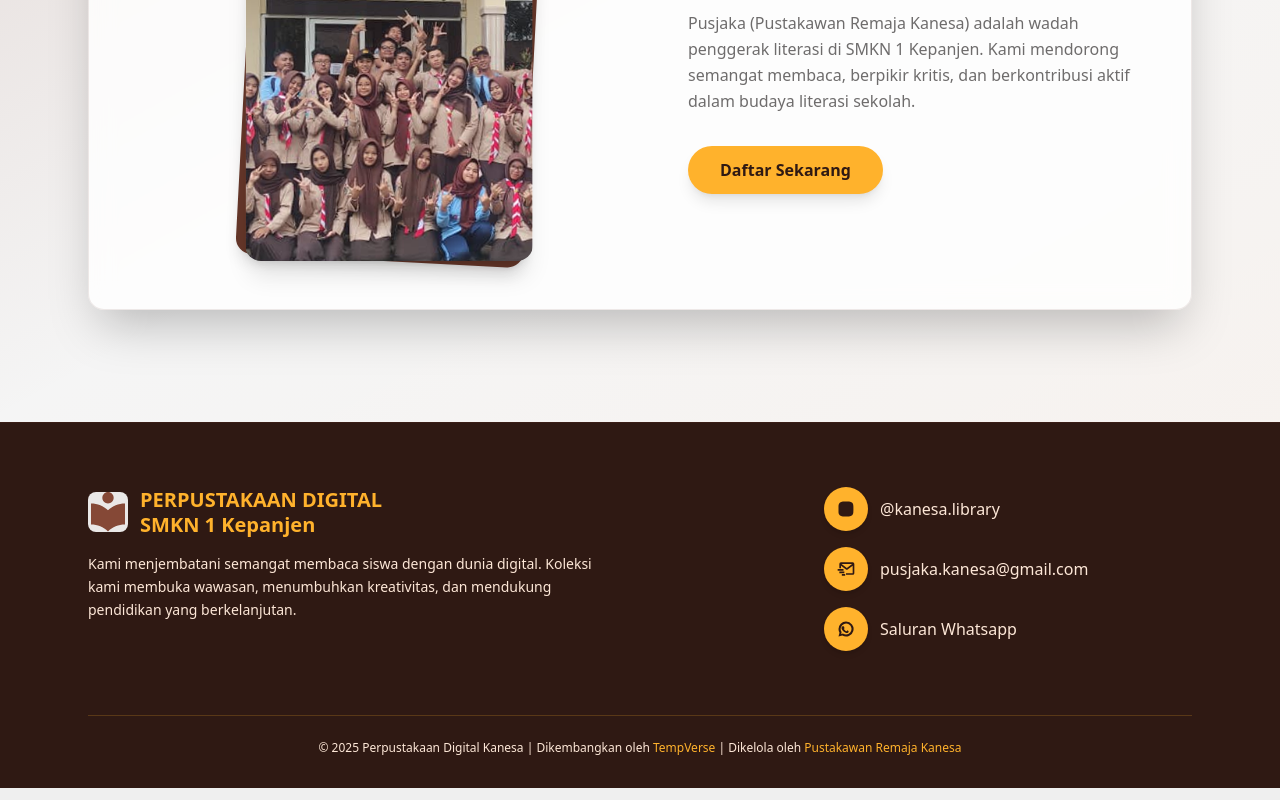
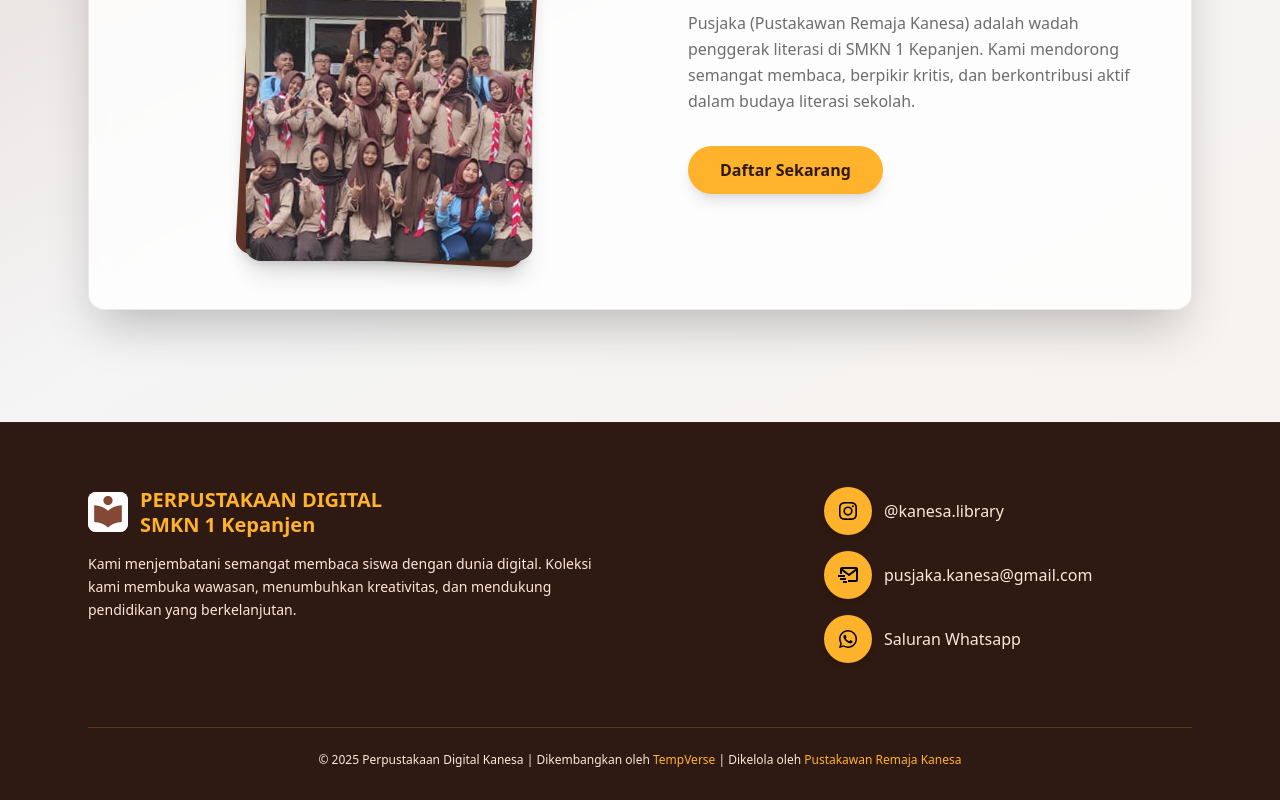
Before and after one commit to Termoc/perpus, a Next.js app: page / in a window 1280 px wide. Shown: the part 3021-3821 px from the top of the page. Built offline with nearby package versions, Linux system fonts and the light colour scheme; no server answers.

Commit message:
Restyle logo in footer

```diff
--- a/src/components/Footer.jsx
+++ b/src/components/Footer.jsx
@@ -34,8 +34,7 @@ export default function Footer() {
                   src="/library.svg"
                   alt="Logo Perpustakaan"
                   fill
-                  className="object-contain"
-                  sizes="40px"
+                  className="relative w-10 h-10 bg-white/90 rounded-lg p-1"
                   priority
                 />
               </div>
@@ -65,34 +64,53 @@ export default function Footer() {
                       {item.icon === "instagram" && (
                         <svg
                           xmlns="http://www.w3.org/2000/svg"
-                          className="h-5 w-5"
+                          className="h-6 w-6"
                           viewBox="0 0 24 24"
-                          fill="currentColor"
                         >
-                          <path d="M12 7.4a4.6 4.6 0 1 0 0 9.2 4.6 4.6 0 0 0 0-9.2Zm0 7.6a3 3 0 1 1 0-6 3 3 0 0 1 0 6Z" />
-                          <circle cx="16.8" cy="7.2" r="1.1" />
-                          <path d="M20.5 6.1A4.6 4.6 0 0 0 17.9 3.5a6.5 6.5 0 0 0-2.2-.4c-.9 0-1.3-.1-3.7-.1s-2.8 0-3.7.1A6.5 6.5 0 0 0 6.1 3.5 4.6 4.6 0 0 0 3.5 6.1 6.5 6.5 0 0 0 3 8.3c0 .9 0 1.3 0 3.7s0 2.8 0 3.7a6.5 6.5 0 0 0 .4 2.2 4.6 4.6 0 0 0 2.6 2.6 6.5 6.5 0 0 0 2.2.4c.9 0 1.3.1 3.7.1s2.8 0 3.7-.1a6.5 6.5 0 0 0 2.2-.4 4.6 4.6 0 0 0 2.6-2.6 6.5 6.5 0 0 0 .4-2.2c0-.9.1-1.3.1-3.7s0-2.8-.1-3.7a6.5 6.5 0 0 0-.4-2.2Z" />
+                          <path
+                            fill="#000"
+                            d="M11.999 7.377a4.623 4.623 0 1 0 0 9.248a4.623 4.623 0 0 0 0-9.248m0 7.627a3.004 3.004 0 1 1 0-6.008a3.004 3.004 0 0 1 0 6.008"
+                          ></path>
+                          <circle
+                            cx={16.806}
+                            cy={7.207}
+                            r={1.078}
+                            fill="#000"
+                          ></circle>
+                          <path
+                            fill="#000"
+                            d="M20.533 6.111A4.6 4.6 0 0 0 17.9 3.479a6.6 6.6 0 0 0-2.186-.42c-.963-.042-1.268-.054-3.71-.054s-2.755 0-3.71.054a6.6 6.6 0 0 0-2.184.42a4.6 4.6 0 0 0-2.633 2.632a6.6 6.6 0 0 0-.419 2.186c-.043.962-.056 1.267-.056 3.71s0 2.753.056 3.71c.015.748.156 1.486.419 2.187a4.6 4.6 0 0 0 2.634 2.632a6.6 6.6 0 0 0 2.185.45c.963.042 1.268.055 3.71.055s2.755 0 3.71-.055a6.6 6.6 0 0 0 2.186-.419a4.6 4.6 0 0 0 2.633-2.633c.263-.7.404-1.438.419-2.186c.043-.962.056-1.267.056-3.71s0-2.753-.056-3.71a6.6 6.6 0 0 0-.421-2.217m-1.218 9.532a5 5 0 0 1-.311 1.688a3 3 0 0 1-1.712 1.711a5 5 0 0 1-1.67.311c-.95.044-1.218.055-3.654.055c-2.438 0-2.687 0-3.655-.055a5 5 0 0 1-1.669-.311a3 3 0 0 1-1.719-1.711a5.1 5.1 0 0 1-.311-1.669c-.043-.95-.053-1.218-.053-3.654s0-2.686.053-3.655a5 5 0 0 1 .311-1.687c.305-.789.93-1.41 1.719-1.712a5 5 0 0 1 1.669-.311c.951-.043 1.218-.055 3.655-.055s2.687 0 3.654.055a5 5 0 0 1 1.67.311a3 3 0 0 1 1.712 1.712a5.1 5.1 0 0 1 .311 1.669c.043.951.054 1.218.054 3.655s0 2.698-.043 3.654z"
+                          ></path>
                         </svg>
                       )}
                       {item.icon === "mail" && (
                         <svg
                           xmlns="http://www.w3.org/2000/svg"
-                          className="h-5 w-5"
+                          className="h-6 w-6"
                           viewBox="0 0 24 24"
-                          fill="currentColor"
                         >
-                          <path d="M20 4H6a2 2 0 0 0-2 2v5h2V8l6.4 4.8a1 1 0 0 0 1.2 0L20 8v9h-8v2h8a2 2 0 0 0 2-2V6a2 2 0 0 0-2-2Zm-7 6.7L6.7 6h12.6L13 10.7Z" />
-                          <path d="M2 12h7v2H2Zm2 3h6v2H4Zm3 3h4v2H7Z" />
+                          <path
+                            fill="#000"
+                            d="M20 4H6c-1.103 0-2 .897-2 2v5h2V8l6.4 4.8a1 1 0 0 0 1.2 0L20 8v9h-8v2h8c1.103 0 2-.897 2-2V6c0-1.103-.897-2-2-2m-7 6.75L6.666 6h12.668z"
+                          ></path>
+                          <path
+                            fill="#000"
+                            d="M2 12h7v2H2zm2 3h6v2H4zm3 3h4v2H7z"
+                          ></path>
                         </svg>
                       )}
                       {item.icon === "whatsapp" && (
                         <svg
                           xmlns="http://www.w3.org/2000/svg"
-                          className="h-5 w-5"
+                          className="h-6 w-6"
                           viewBox="0 0 24 24"
-                          fill="currentColor"
                         >
-                          <path d="M12.05 3A9 9 0 0 0 3 12.05a9 9 0 0 0 1.2 4.5L3 21l4.6-1.2A9 9 0 1 0 12.05 3Zm0 15.5a6.5 6.5 0 0 1-3.3-.9l-.2-.1-2.4.6.6-2.4-.2-.3A6.5 6.5 0 1 1 12 18.5Zm3.2-4.1c-.2-.1-1.2-.6-1.4-.7s-.3-.1-.4.1l-.7.8c-.1.1-.2.2-.4.1s-.8-.3-1.6-1.1-1.1-1.3-1.2-1.5-.01-.3.1-.4l.3-.4c.1-.1.1-.2.2-.3s.03-.2 0-.3-.5-1.2-.7-1.6c-.2-.4-.4-.4-.5-.4H8a.8.8 0 0 0-.6.3c-.2.2-.8.8-.8 1.8s.8 2.2.9 2.3 1.4 2.1 3.5 3.1c.5.2.9.4 1.2.5.5.1 1 .1 1.4.1.4-.1 1.2-.5 1.4-1s.2-.9.1-1-.2-.1-.4-.2Z" />
+                          <path
+                            fill="#000"
+                            fillRule="evenodd"
+                            d="M18.403 5.633A8.92 8.92 0 0 0 12.053 3c-4.948 0-8.976 4.027-8.978 8.977c0 1.582.413 3.126 1.198 4.488L3 21.116l4.759-1.249a9 9 0 0 0 4.29 1.093h.004c4.947 0 8.975-4.027 8.977-8.977a8.93 8.93 0 0 0-2.627-6.35m-6.35 13.812h-.003a7.45 7.45 0 0 1-3.798-1.041l-.272-.162l-2.824.741l.753-2.753l-.177-.282a7.45 7.45 0 0 1-1.141-3.971c.002-4.114 3.349-7.461 7.465-7.461a7.4 7.4 0 0 1 5.275 2.188a7.42 7.42 0 0 1 2.183 5.279c-.002 4.114-3.349 7.462-7.461 7.462m4.093-5.589c-.225-.113-1.327-.655-1.533-.73s-.354-.112-.504.112s-.58.729-.711.879s-.262.168-.486.056s-.947-.349-1.804-1.113c-.667-.595-1.117-1.329-1.248-1.554s-.014-.346.099-.458c.101-.1.224-.262.336-.393s.149-.224.224-.374s.038-.281-.019-.393c-.056-.113-.505-1.217-.692-1.666c-.181-.435-.366-.377-.504-.383a10 10 0 0 0-.429-.008a.83.83 0 0 0-.599.28c-.206.225-.785.767-.785 1.871s.804 2.171.916 2.321s1.582 2.415 3.832 3.387c.536.231.954.369 1.279.473c.537.171 1.026.146 1.413.089c.431-.064 1.327-.542 1.514-1.066s.187-.973.131-1.067s-.207-.151-.43-.263"
+                            clipRule="evenodd"
+                          ></path>
                         </svg>
                       )}
                     </span>
```
